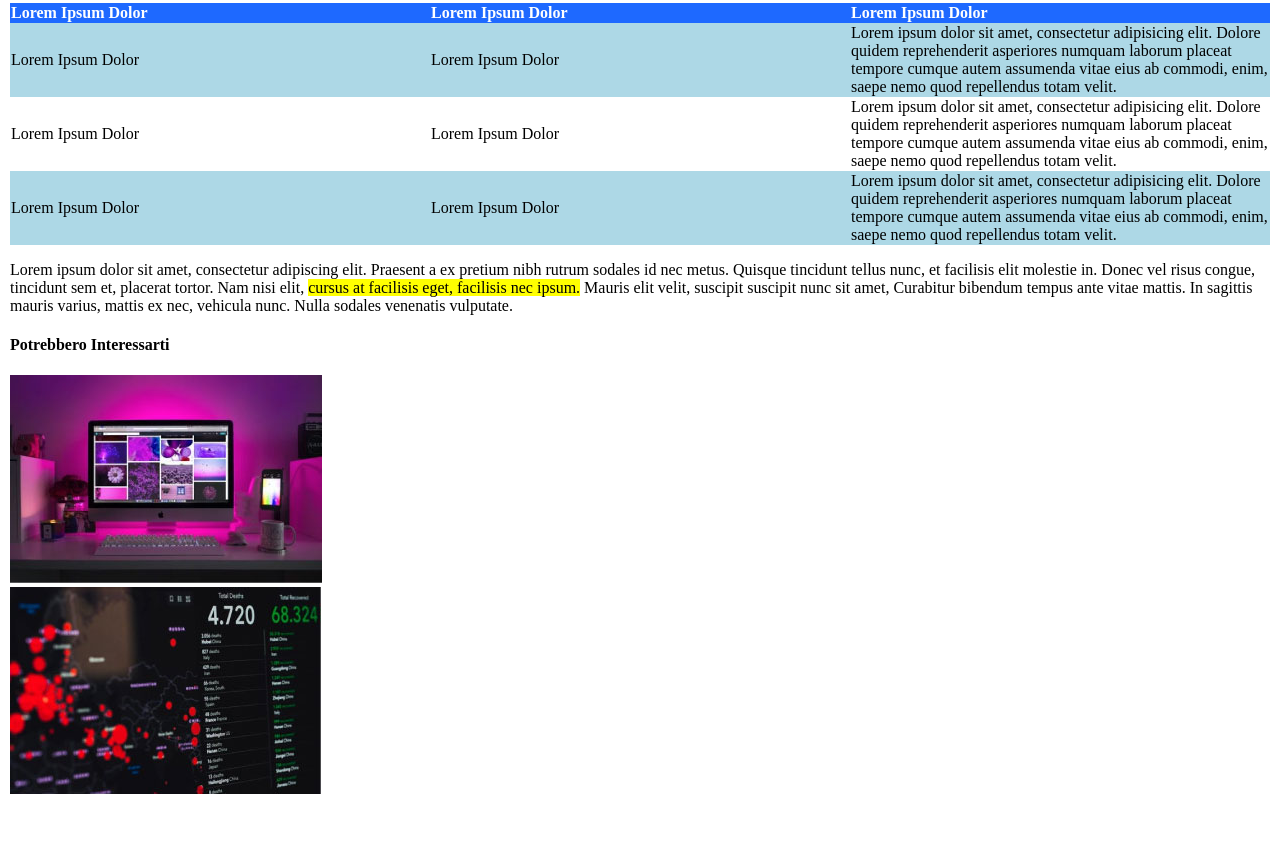
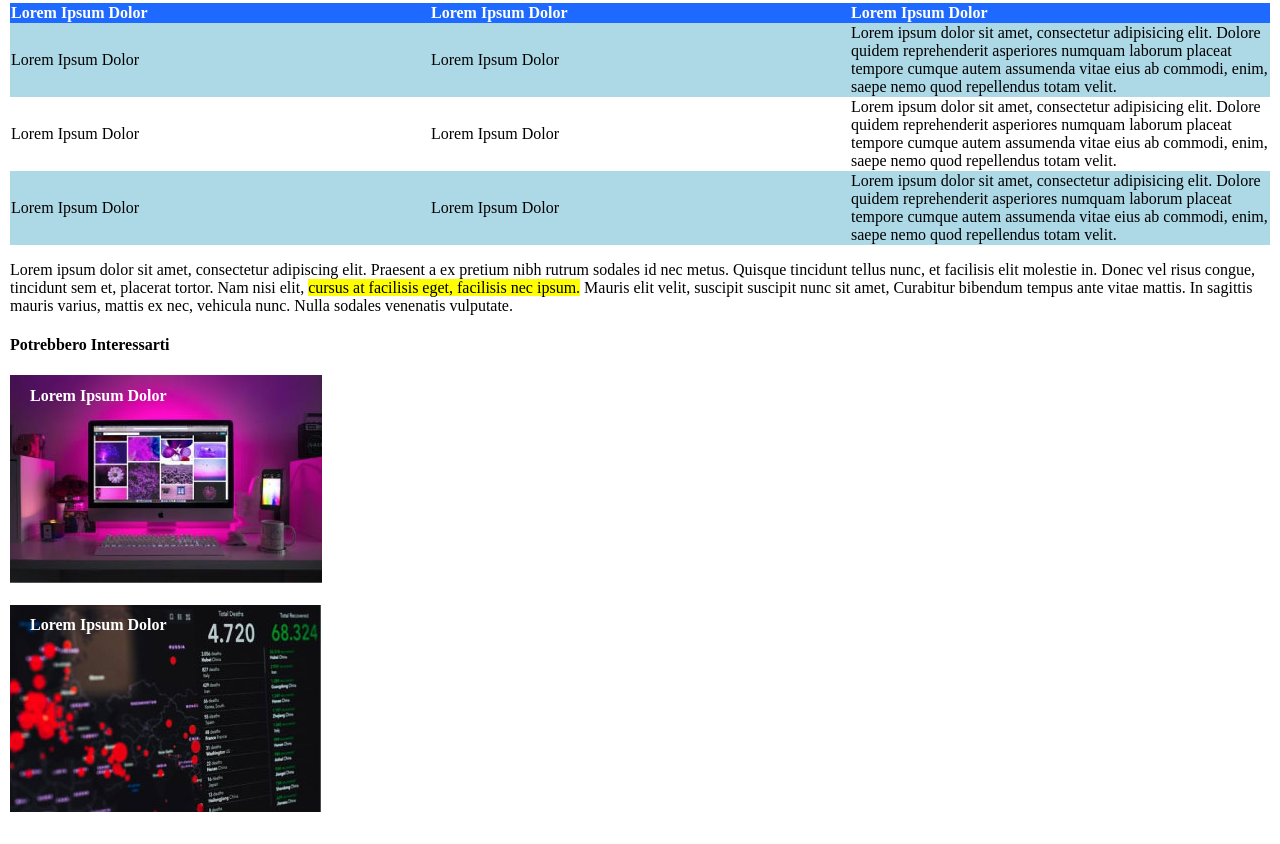
Before and after one commit to Vegadrone/html-css-booleaner, a plain HTML site: page index.html in a window 1280 px wide. Shown: the part 979-1823 px from the top of the page. Before the commit the page ends 1787 px from the top, so only its background shows below. Drawn offline with Linux system fonts and the light colour scheme.

Commit message:
Esercizio completato

```diff
--- a/css/style.css
+++ b/css/style.css
@@ -87,22 +87,11 @@ th {
 
 /* footer */
 
-/* #footerlink1{
-
-    background-image: url(.././img/monitor.jpg);
-    width: 250px;
-    height: 150px;
+.lorem {
     color: white;
     font-weight: bold;
-    padding-top: 5px;
+    position: relative;
+    bottom:200px;
+    left:20px;
 
 }
-
-#footerlink2{
-    background-image: url(.././img/graph.jpg);
-    width: 250px;
-    height: 150px;
-    color: white;
-    font-weight: bold;
-    padding-top: 5px;
-} */
--- a/index.html
+++ b/index.html
@@ -75,11 +75,14 @@
         </section>
     </main>
     <footer class="border">
-        <h4>Potrebbero Interessarti</h4>
-        <img src="./img/monitor.jpg" alt="monitor-img"><br>
-        <img src="./img/graph.jpg" alt="graph-img">
-        <!-- <div id="footerlink1">Lorem Ipsum Dolor</div>
-        <div id="footerlink2">Lorem Ipsum Dolor</div> -->
+        <section>
+            <h4>Potrebbero Interessarti</h4>
+            <a href="https://www.google.it/webhp?hl=it&tab=ww" target="_blank"><img src="./img/monitor.jpg"alt="monitor-img"></a><br>
+            <div class="lorem">Lorem Ipsum Dolor</div>
+            <a href="https://www.google.it/webhp?hl=it&tab=ww" target="_blank"><img src="./img/graph.jpg" alt="graph-img"></a>
+            <div class="lorem">Lorem Ipsum Dolor</div>
+        </section>
+
     </footer>
 </body>
 </html>
```
